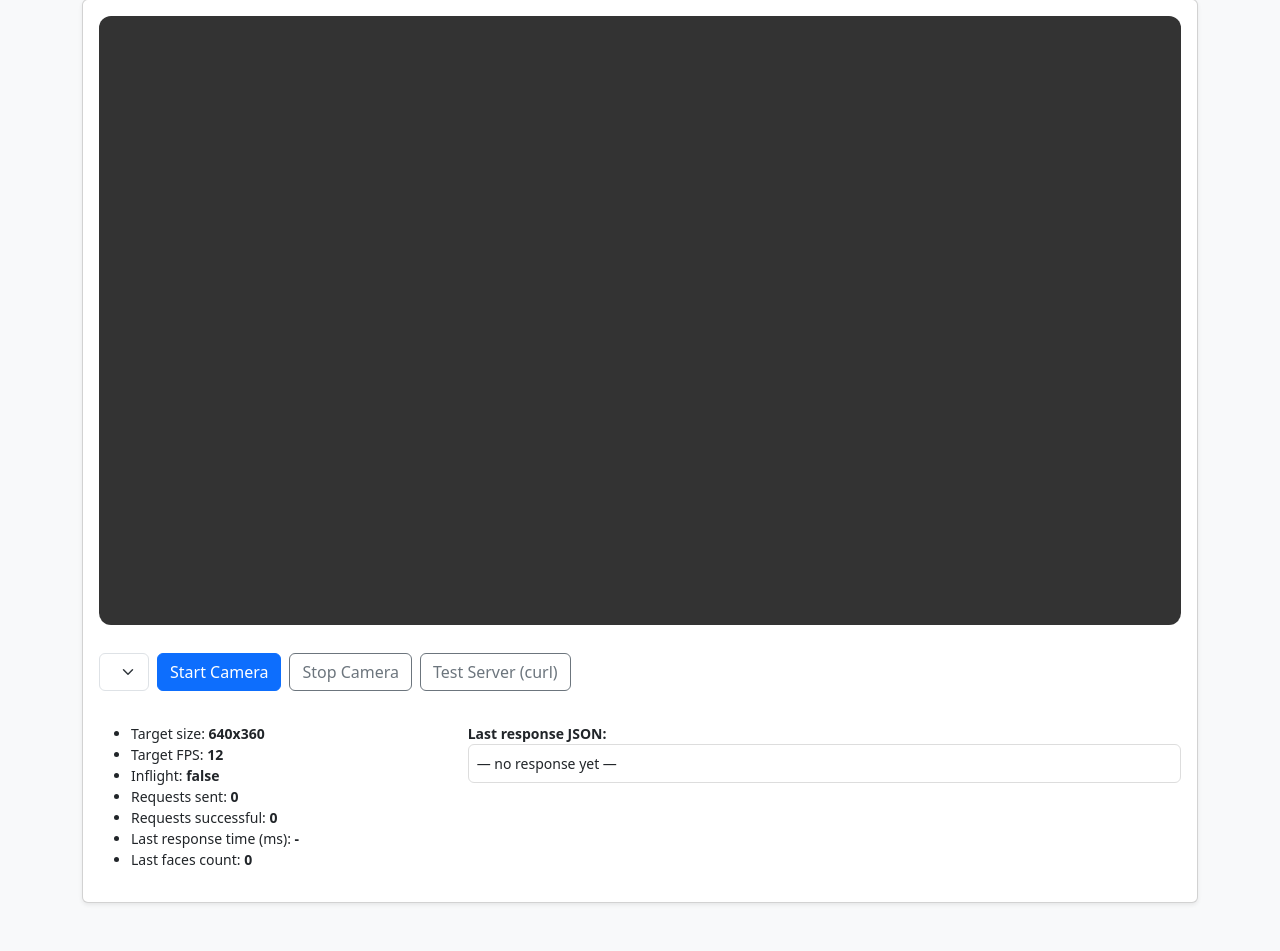
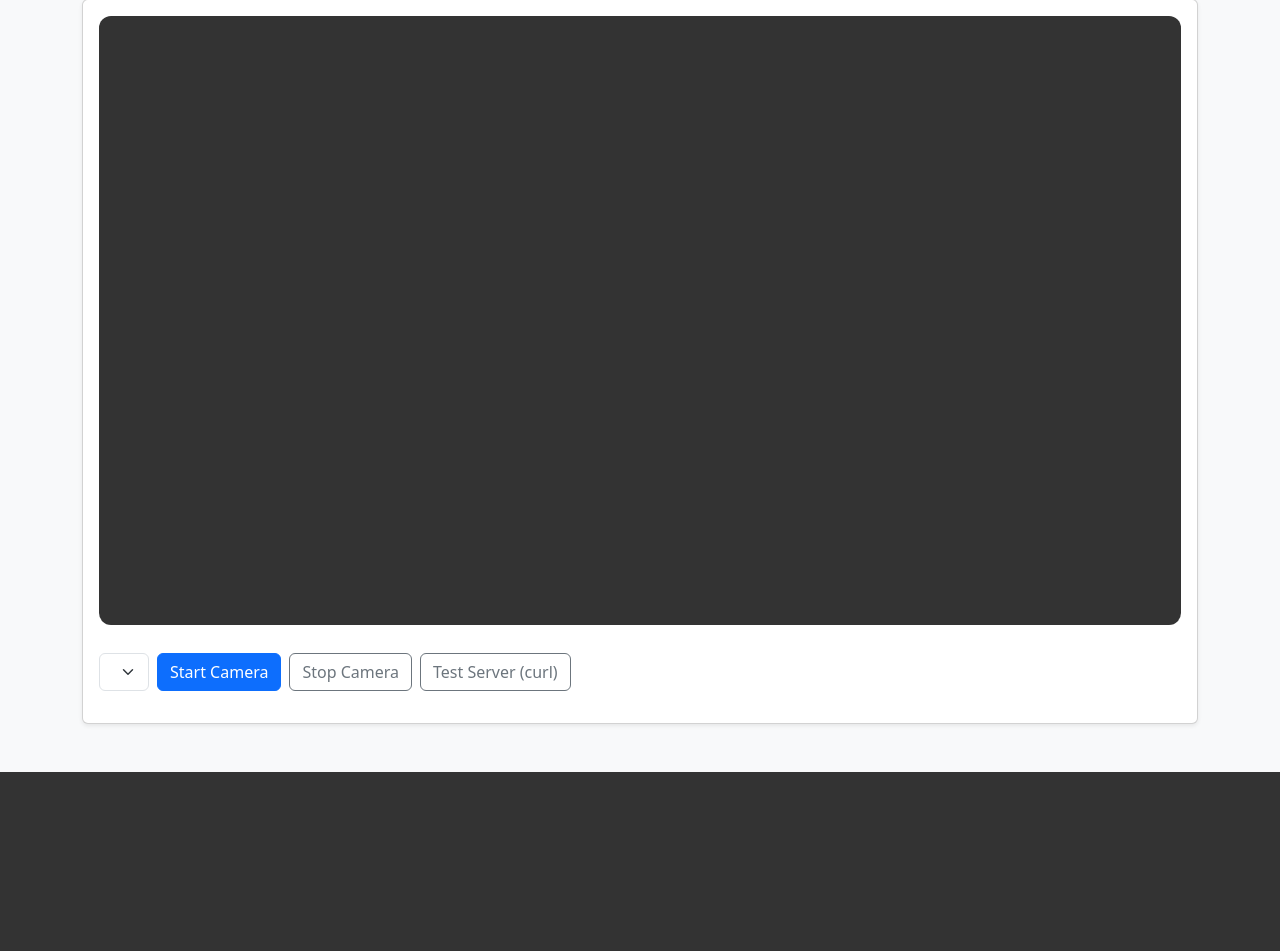
Before and after one commit to VamP08/FaceRecogFastAPI, a FastAPI app: page / in a window 1280 px wide. Shown: the part 143-1094 px from the top of the page. After the commit the page ends 915 px from the top, so only its background shows below. Run offline with FastAPI, Linux system fonts and the light colour scheme; lists and menus that the app fills with data are empty.

Commit message:
removed debug lines

```diff
--- a/templates/index.html
+++ b/templates/index.html
@@ -49,9 +49,6 @@
   /* overlay hidden so no mirrored text/boxes on the video */
   #canvas-overlay { display:none; }
 
-  #debugPane { margin-top:12px; font-size:14px; }
-  #debugJson { white-space:pre-wrap; max-height:160px; overflow:auto; background:#fff; padding:8px; border-radius:6px; border:1px solid #ddd; }
-
   .controls-row { display:flex; gap:8px; align-items:center; flex-wrap:wrap; margin-top:12px; }
   .api-select { width:250px; }
   @media (orientation: portrait) {
@@ -89,25 +86,7 @@
 
     <div id="status" class="text-center mt-3"></div>
 
-    <div id="debugPane" class="mt-3">
-      <div class="row">
-        <div class="col-md-4">
-          <ul>
-            <li>Target size: <b id="targetSize">640x360</b></li>
-            <li>Target FPS: <b id="targetFps">12</b></li>
-            <li>Inflight: <b id="inflight">false</b></li>
-            <li>Requests sent: <b id="reqSent">0</b></li>
-            <li>Requests successful: <b id="reqOk">0</b></li>
-            <li>Last response time (ms): <b id="lastRespTime">-</b></li>
-            <li>Last faces count: <b id="lastFaceCount">0</b></li>
-          </ul>
-        </div>
-        <div class="col-md-8">
-          <div><b>Last response JSON:</b></div>
-          <div id="debugJson">— no response yet —</div>
-        </div>
-      </div>
-    </div>
+    <!-- Debug pane has been completely removed from here -->
 
   </div>
 </div>
@@ -127,25 +106,13 @@
 const statusDiv = document.getElementById('status');
 const cameraSelect = document.getElementById('cameraSelect');
 
-const elTargetSize = document.getElementById('targetSize');
-const elTargetFps = document.getElementById('targetFps');
-const elInflight = document.getElementById('inflight');
-const elReqSent = document.getElementById('reqSent');
-const elReqOk = document.getElementById('reqOk');
-const elLastRespTime = document.getElementById('lastRespTime');
-const elLastFaceCount = document.getElementById('lastFaceCount');
-const elDebugJson = document.getElementById('debugJson');
-
-elTargetSize.textContent = `${TARGET_WIDTH}x${TARGET_HEIGHT}`;
-elTargetFps.textContent = TARGET_FPS;
-
+// Removed all debug element references
 const API_URL = "http://127.0.0.1:8000/recognize";
 
 /* ---------------- state ---------------- */
 let worker;
 let inflight = false;
 let lastCaptureTime = 0;
-let reqSent = 0, reqOk = 0;
 let running = false;
 let currentStream = null;
 let currentFacingMode = 'user';
@@ -275,7 +242,6 @@
     statusDiv.innerHTML = '<div class="alert alert-success">Camera started.</div>';
     startButton.style.display = 'none';
     stopButton.style.display = 'inline-block';
-    // ... rest of the function is the same ...
     if (!worker) {
       worker = createEncoderWorker();
       worker.onmessage = onWorkerMessage;
@@ -315,11 +281,11 @@
   if (!video || video.readyState < 2) return; // not enough data
   try {
     const bitmap = await createImageBitmap(video, { resizeWidth: TARGET_WIDTH, resizeHeight: TARGET_HEIGHT });
-    inflight = true; updateInflightUI();
+    inflight = true;
     worker.postMessage({ bitmap, meta: { width: TARGET_WIDTH, height: TARGET_HEIGHT, quality: JPEG_QUALITY } }, [bitmap]);
   } catch (err) {
     console.error('createImageBitmap failed', err);
-    inflight = false; updateInflightUI();
+    inflight = false;
   }
 }
 
@@ -327,16 +293,14 @@
 async function onWorkerMessage(ev) {
   if (ev.data && ev.data.error) {
     console.error('Worker encoding error:', ev.data.error);
-    inflight = false; updateInflightUI();
+    inflight = false;
     return;
   }
   const blob = ev.data && ev.data.blob;
-  if (!blob) { inflight = false; updateInflightUI(); return; }
+  if (!blob) { inflight = false; return; }
 
-  reqSent++; elReqSent.textContent = reqSent;
   const fd = new FormData(); fd.append('file', blob, 'frame.jpg');
 
-  const start = performance.now();
   let res;
   try {
     const controller = new AbortController();
@@ -344,17 +308,19 @@
     res = await fetch(API_URL, { method: 'POST', body: fd, signal: controller.signal });
     clearTimeout(timeout);
   } catch (err) {
-    console.error('Upload failed:', err);
-    inflight = false; updateInflightUI();
+    // Handle the AbortError specifically
+    if (err.name === 'AbortError') {
+      console.log('Request was safely aborted');
+    } else {
+      console.error('Upload failed:', err);
+    }
+    inflight = false;
     return;
   }
 
-  const elapsed = performance.now() - start;
-  elLastRespTime.textContent = Math.round(elapsed);
-
   if (!res.ok) {
     console.error('Server returned non-OK', res.status, await res.text());
-    inflight = false; updateInflightUI();
+    inflight = false;
     return;
   }
 
@@ -362,13 +328,9 @@
   try { json = await res.json(); }
   catch (err) {
     console.error('Failed to parse JSON response', err);
-    inflight = false; updateInflightUI();
+    inflight = false;
     return;
   }
-
-  // update debug JSON
-  elDebugJson.textContent = JSON.stringify(json, null, 2);
-  reqOk++; elReqOk.textContent = reqOk;
 
   // handle recognition results (prefer legacy CODE/DATA if present)
   if (json && json.CODE === 1 && json.DATA && json.DATA.name) {
@@ -387,21 +349,12 @@
         }
     }
 
-  // update last faces count (for debug)
-  elLastFaceCount.textContent = (json.faces && json.faces.length) ? json.faces.length : 0;
-
-  inflight = false; updateInflightUI();
-}
-
-/* ---------------- UI helpers ---------------- */
-function updateInflightUI() {
-  elInflight.textContent = inflight ? 'true' : 'false';
+  inflight = false;
 }
 
 /* ---------------- test curl helper ---------------- */
 document.getElementById('testCurlBtn').addEventListener('click', async () => {
-  const current = (apiPreset.value === 'custom' && apiCustom.value) ? apiCustom.value : apiPreset.value;
-  const sampleCmd = `curl -X POST -F "file=@test.jpg" "${current}"`;
+  const sampleCmd = `curl -X POST -F "file=@test.jpg" "${API_URL}"`;
   alert('Run this in your terminal where you have test.jpg:\n\n' + sampleCmd);
 });
 
```
